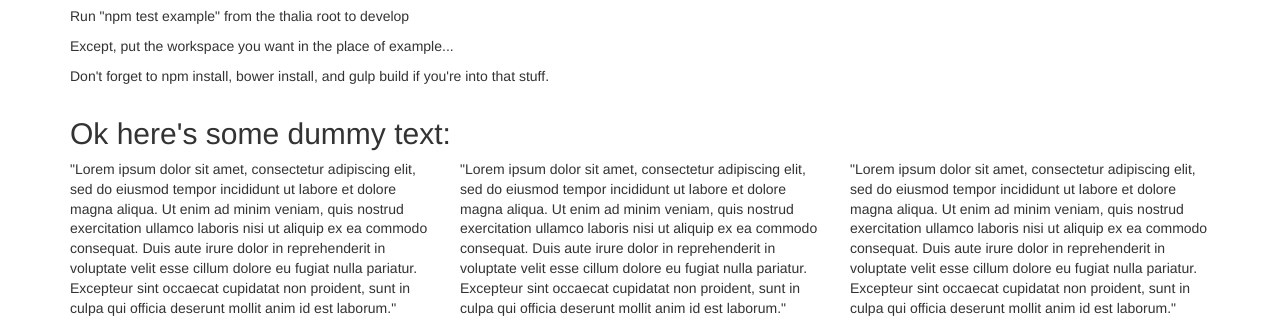
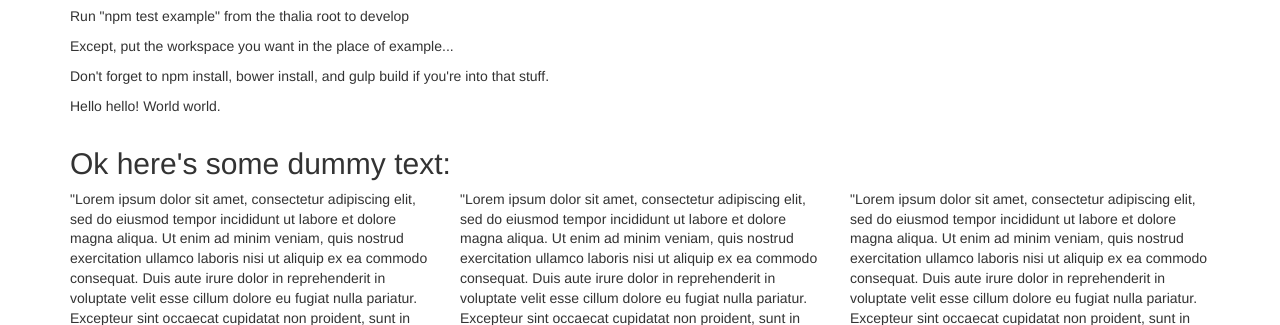
Before and after one commit to david-ma/workshop, a plain HTML site: page index.html in a window 1280 px wide. Shown: the part 593-918 px from the top of the page. Drawn offline with Linux system fonts and the light colour scheme.

Commit message:
Update index.html

```diff
--- a/index.html
+++ b/index.html
@@ -90,6 +90,7 @@ header h2 {
 		<p>Run "npm test example" from the thalia root to develop</p>
 		<p>Except, put the workspace you want in the place of example...</p>
 		<p>Don't forget to npm install, bower install, and gulp build if you're into that stuff.</p>
+		<p>Hello hello! World world.</p>
 			</div>
 		</div>
 
```
